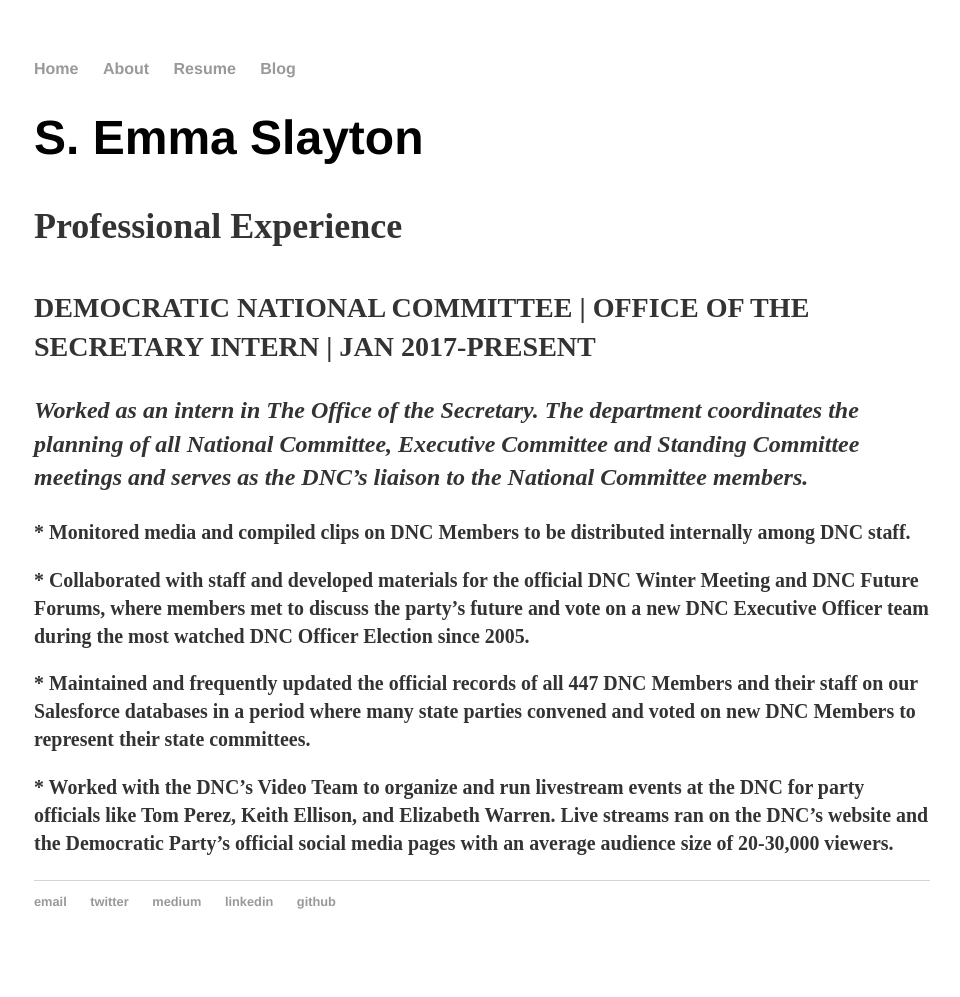
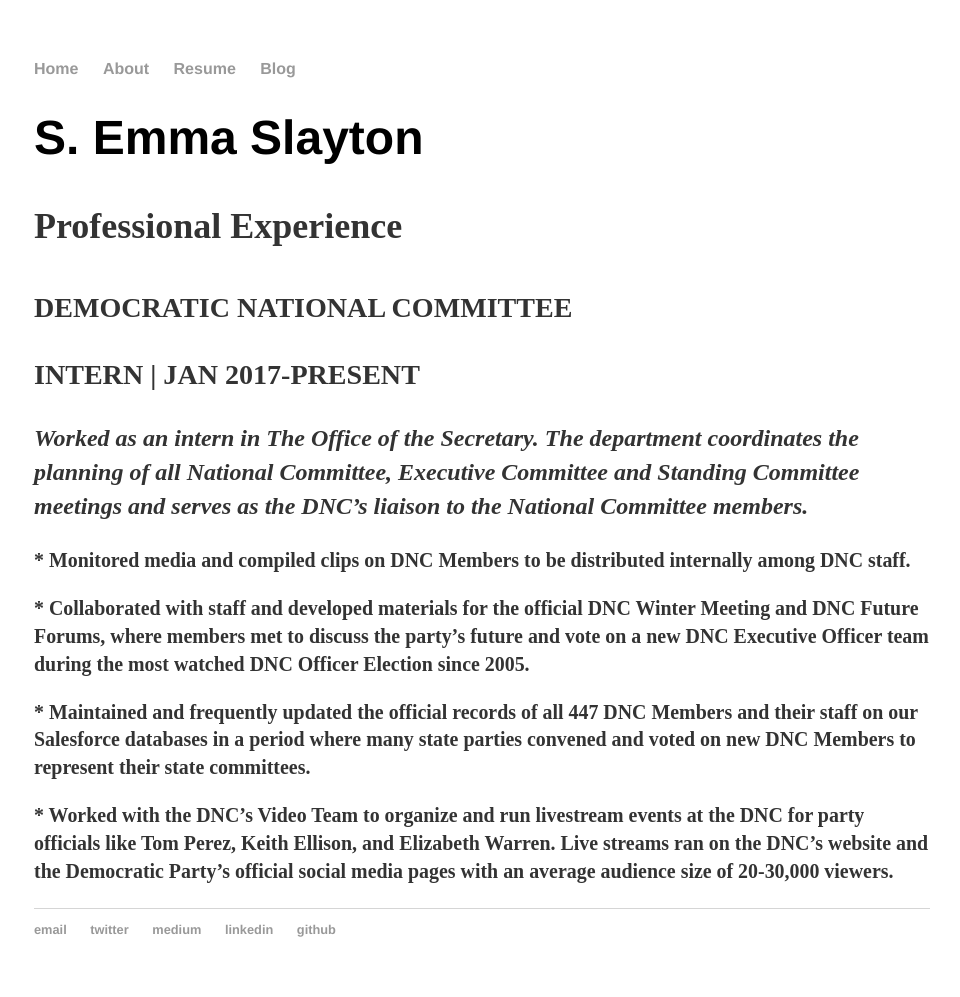
Before and after one commit to emmaslayton/emmaslayton.github.io, a Jekyll site: the page built from resume/index.html, in a window 1280 px wide. Shown: the whole page, without its empty margins (158-1118 px from the left). Built offline with Jekyll 4.4.1, drawn with Linux system fonts in a browser that asks for light colours; before the commit the page ends 969 px from its top, so only the background shows below that.

Commit message:
Update index.html
Reformated Job Title.

```diff
--- a/resume/index.html
+++ b/resume/index.html
@@ -5,7 +5,7 @@
 <div class="blurb">
 	<h1>S. Emma Slayton</h1>
 	<h2><p>Professional Experience</p></h2>
- <h3><p><strong>DEMOCRATIC NATIONAL COMMITTEE | OFFICE OF THE SECRETARY INTERN | JAN 2017-PRESENT</strong></p></h3>
+	<h3><p><strong>DEMOCRATIC NATIONAL COMMITTEE  </strong></p><p><strong> INTERN | JAN 2017-PRESENT </strong></p></h3>
 <h4><p><em>Worked as an intern in The Office of the Secretary. The department coordinates the planning of all National Committee, Executive Committee and Standing Committee meetings and serves as the DNC’s liaison to the National Committee members.</em></p></h4>
 <h5><p>*	Monitored media and compiled clips on DNC Members to be distributed internally among DNC staff.</p>
 <p>*	Collaborated with staff and developed materials for the official DNC Winter Meeting and DNC Future Forums, where members met to discuss the party’s future and vote on a new DNC Executive Officer team during the most watched DNC Officer Election since 2005. </p>
```
